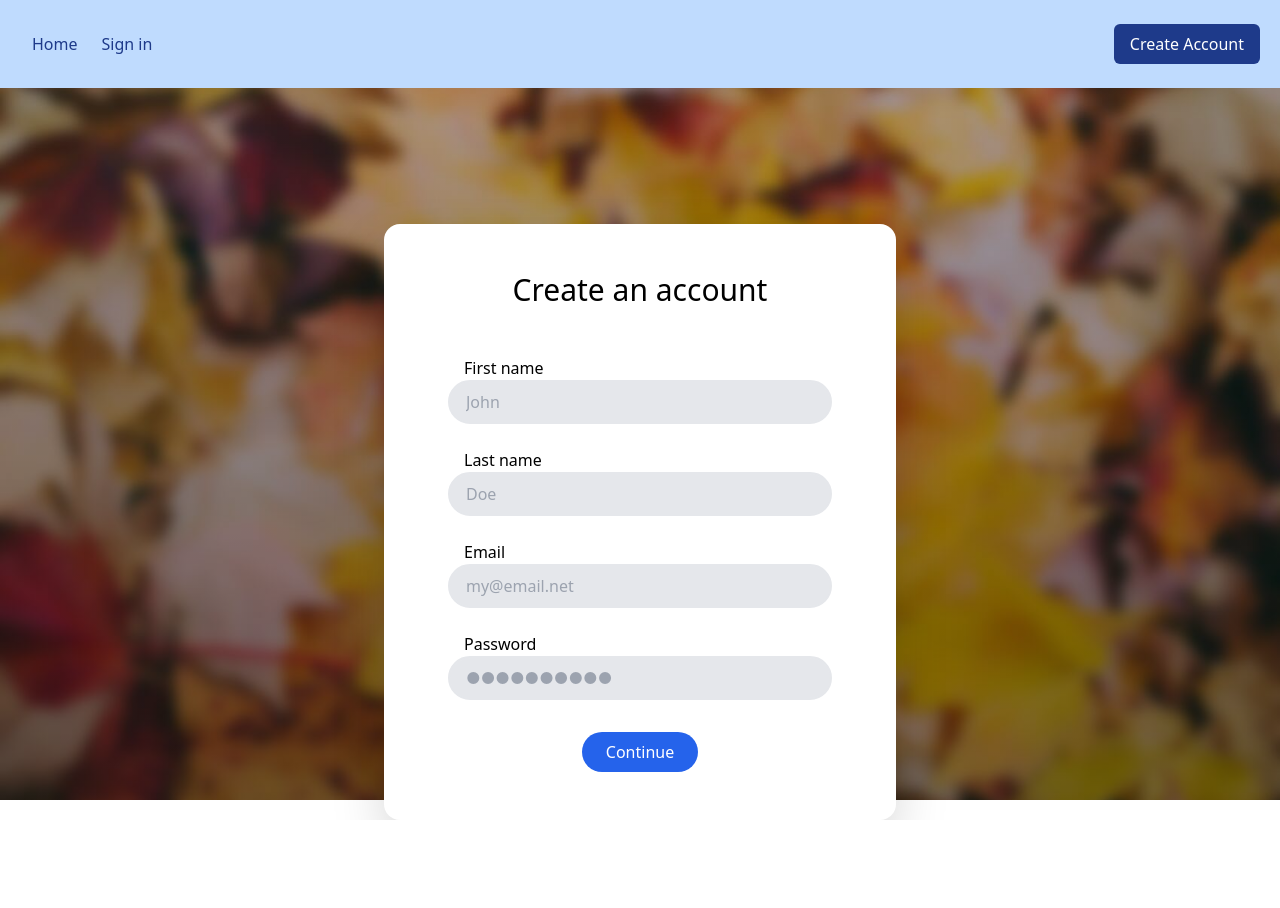
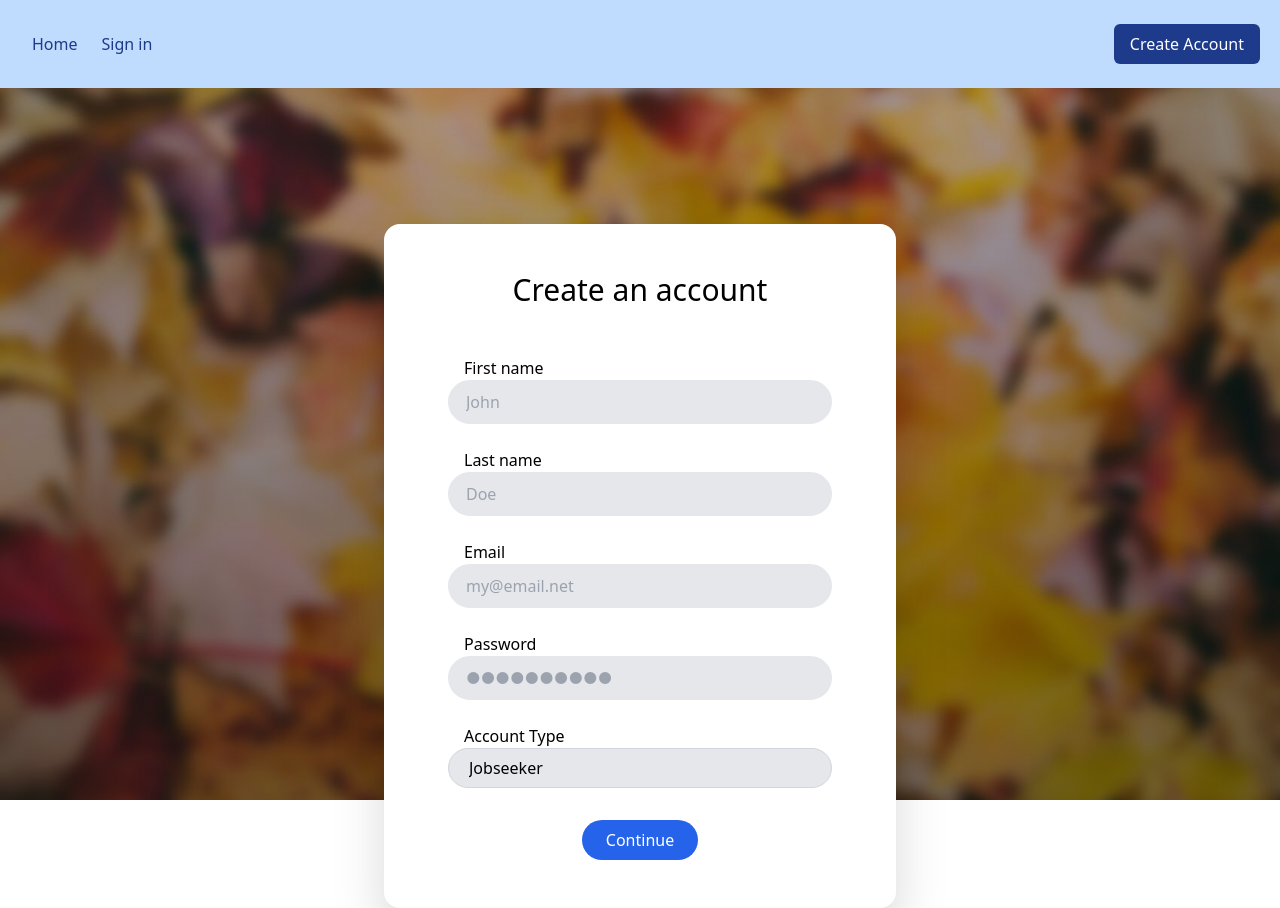
Before and after one commit to michaelkang01/Job-Seeking-Website, a React (Create React App) app in the folder codebase/frontend/: page /signup in a window 1280 px wide. Before the commit the page ends 820 px from the top, so only its background shows below. Built offline with nearby package versions, Linux system fonts and the light colour scheme.

Commit message:
TEA418-63 ui completed.

```diff
--- a/codebase/frontend/src/pages/SignUp.tsx
+++ b/codebase/frontend/src/pages/SignUp.tsx
@@ -31,6 +31,7 @@ const SignUp = () => {
           lastName: form.lastName.value,
           email: form.email.value,
           password: form.password.value,
+          role: form.role.value,
         },
       })
         .then(() => {
@@ -99,6 +100,14 @@ const SignUp = () => {
               placeholder="&#9679;&#9679;&#9679;&#9679;&#9679;&#9679;&#9679;&#9679;&#9679;&#9679;"
               autoComplete="new-password"
             />
+            <Spacer height={1.5} />
+            <label className="pl-4">Account Type</label>
+            <select className="border border-gray-300 rounded-full text-black w-full h-10 pl-5 pr-10 bg-gray-200 hover:border-gray-400 focus:outline-none appearance-none"
+              name="role"
+              required={true}>
+              <option value="Jobseeker">Jobseeker</option>
+              <option value="Recruiter">Recruiter</option>
+            </select>
             <Spacer height={2} />
             <div className="flex flex-col justify-center items-center">
               <SubmitButton
```
Also changed, not shown: 1 other file (tests, documents, lock files or other folders).
